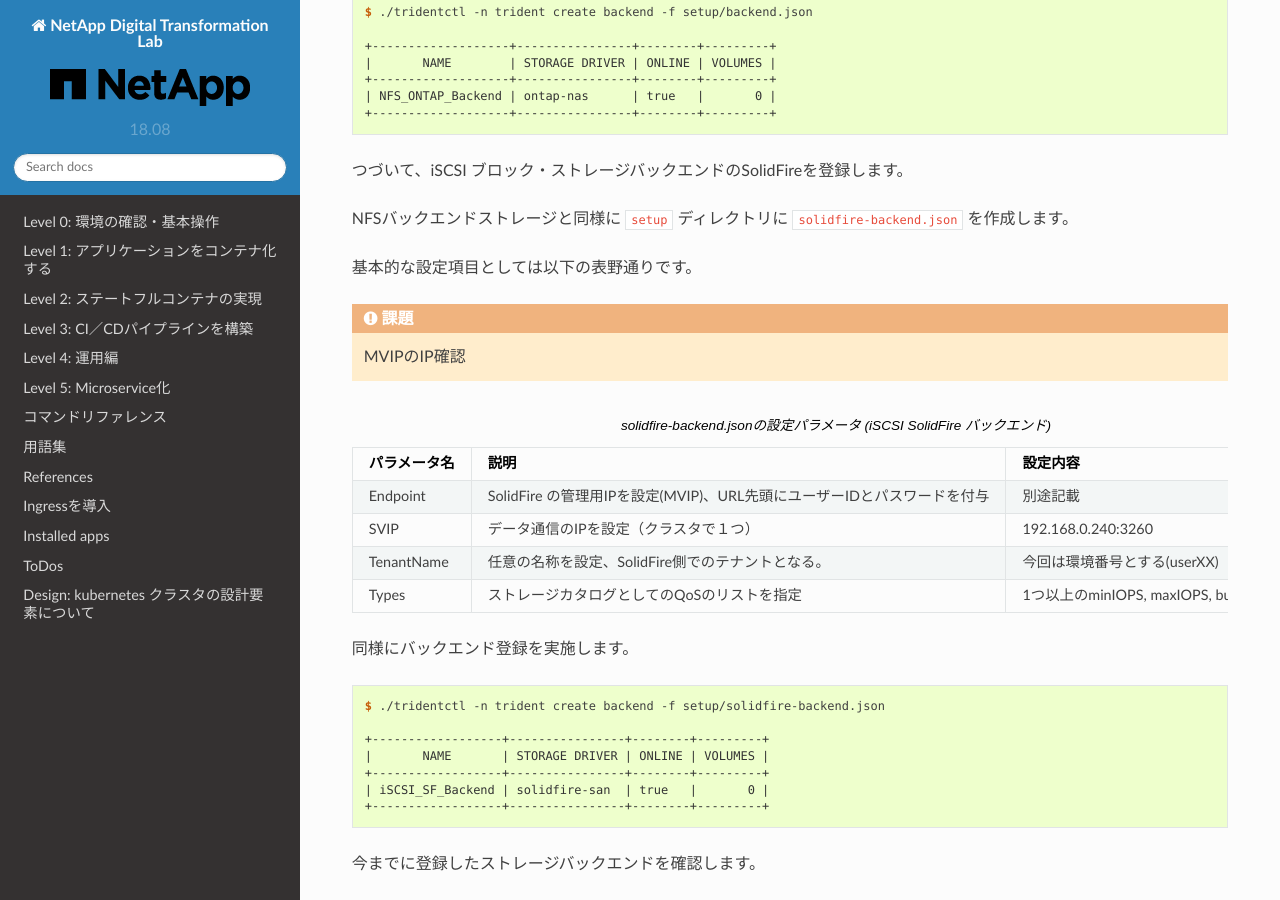
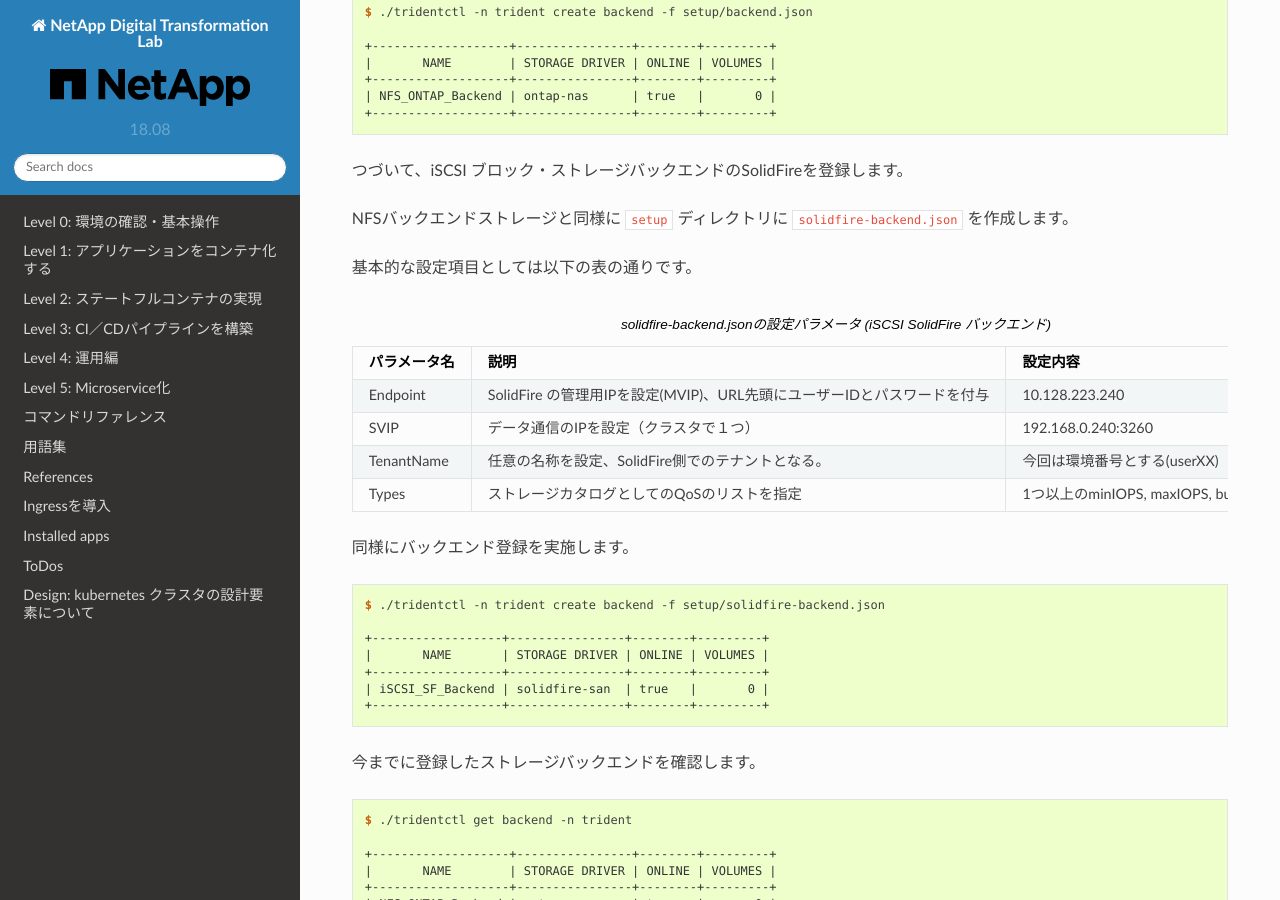
Before and after one commit to NetAppJpTechTeam/NetAppDigitalTransformationLab, a Sphinx documentation site: the page built from docs/source/Level2/trident-install.rst, in a window 1280 px wide and 900 px high, scrolled down 4012 px. Built offline with Sphinx 7.4.7 and the Read the Docs theme 2.0.0, drawn with Linux system fonts in a browser that asks for light colours.

Commit message:
Add SF Backend management ip.

```diff
--- a/docs/source/Level2/trident-install.rst
+++ b/docs/source/Level2/trident-install.rst
@@ -237,9 +237,7 @@
 
 NFSバックエンドストレージと同様に ``setup`` ディレクトリに ``solidfire-backend.json`` を作成します。
 
-基本的な設定項目としては以下の表野通りです。
-
-.. todo:: MVIPのIP確認
+基本的な設定項目としては以下の表の通りです。
 
 .. list-table:: solidfire-backend.jsonの設定パラメータ (iSCSI SolidFire バックエンド)
     :header-rows: 1
@@ -249,7 +247,7 @@
       - 設定内容
     * - Endpoint
       - SolidFire の管理用IPを設定(MVIP)、URL先頭にユーザーIDとパスワードを付与
-      - 別途記載
+      - 10.128.223.240
     * - SVIP
       - データ通信のIPを設定（クラスタで１つ）
       - 192.168.0.240:3260
```
